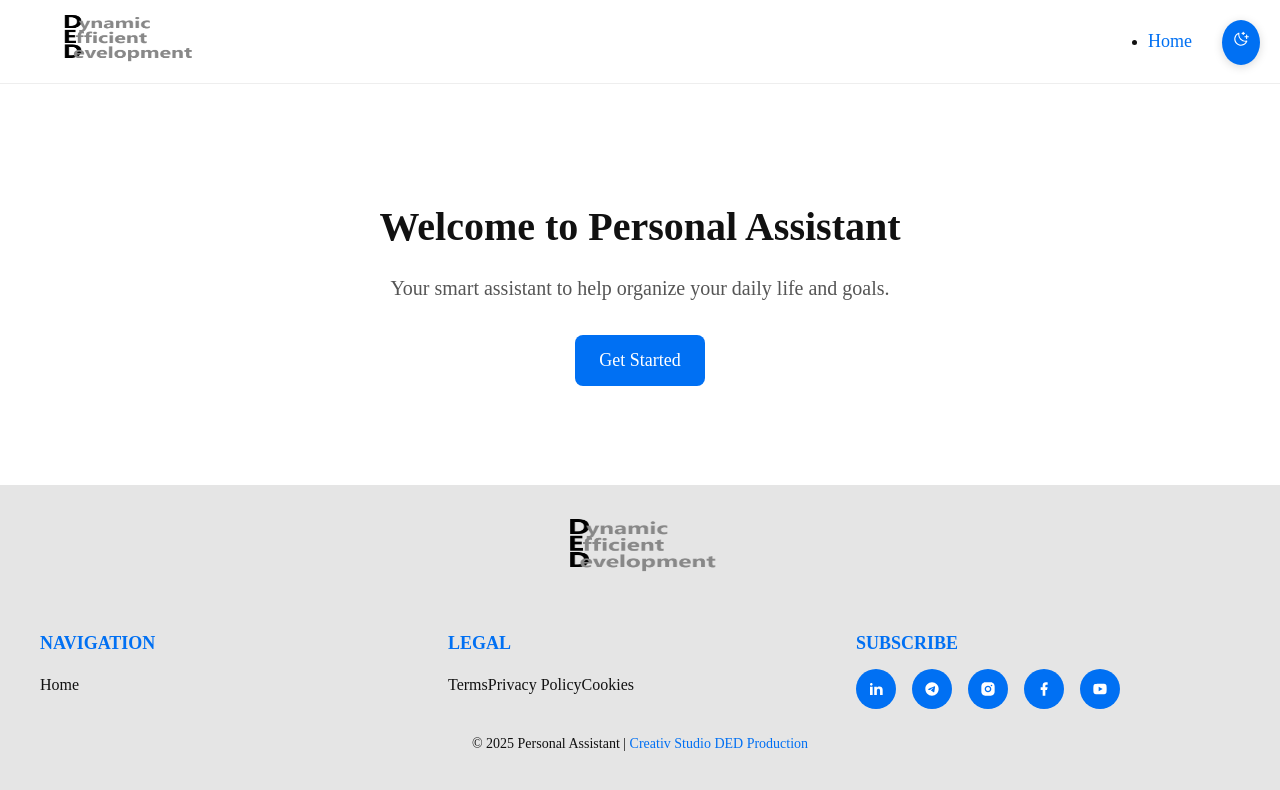
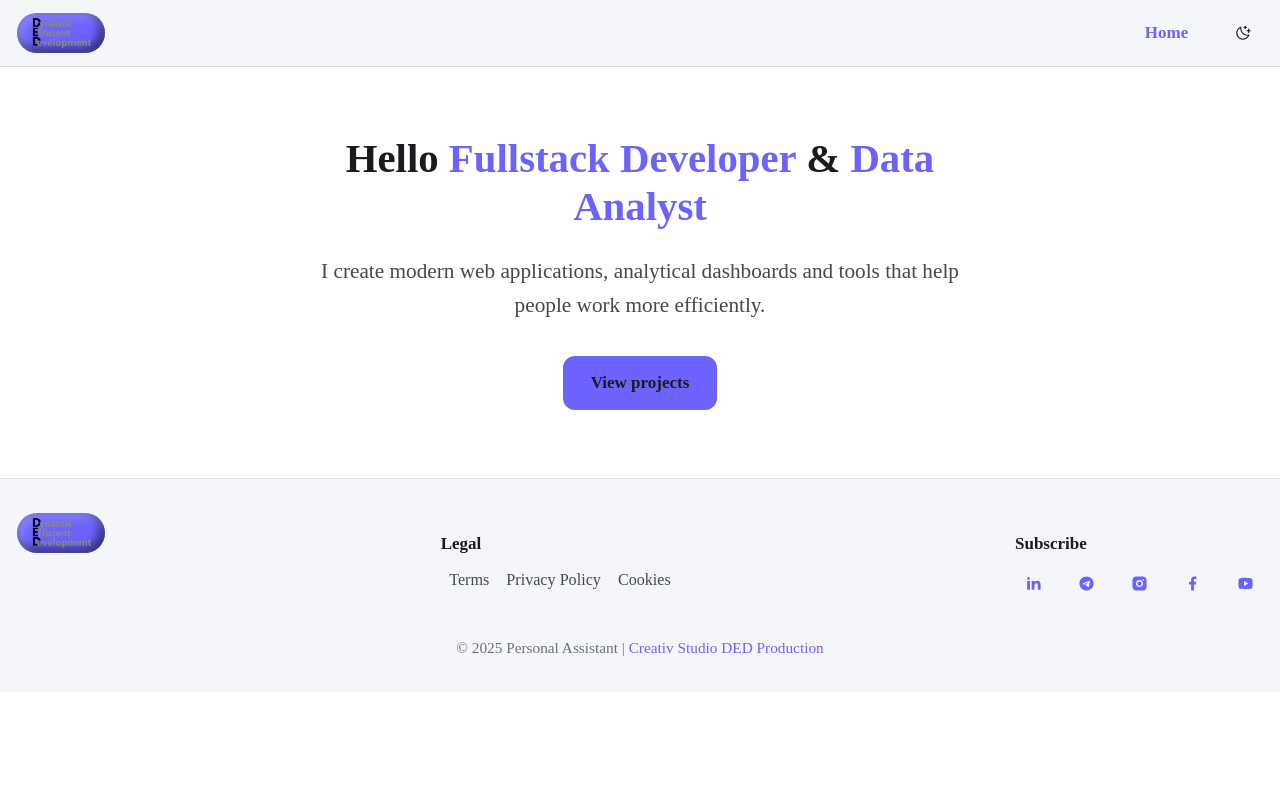
Before and after one commit to Ded-Goit/personal-assistant, a Next.js app: page / in a window 1280 px wide. Shown: the top 790 px of the page. Built offline with nearby package versions, Linux system fonts and the light colour scheme.

Commit message:
edit start files

```diff
--- a/src/Logo/Logo.module.css
+++ b/src/Logo/Logo.module.css
@@ -3,10 +3,16 @@
   align-items: center;
   justify-content: center;
 }
-/* #region my header*/
-.nav-logo:hover {
-  background-color: rgb(108, 140, 255);
-  border-radius: 8px;
-  box-shadow: inset #fff3 8px 8px 18px 5px,
-    inset hsla(0, 0%, 0%, 0.502) -8px -8px 18px 5px;
+
+.logoWrapper  {
+  padding: 4px 12px;
+  background-color:var(--color-accent);
+  border-radius: 100px;
+  box-shadow: inset #fff3 4px 4px 8px 2px,
+    inset hsla(0, 0%, 0%, 0.502) -4px -4px 8px 2px;
+
 }
+.logoWrapper:hover {
+  transform: translateY(-1px) scale(1.04);
+  box-shadow: 0px 2px 8px 0px var(--box-shadow);
+}
--- a/src/Logo/Logoded.tsx
+++ b/src/Logo/Logoded.tsx
@@ -4,7 +4,8 @@ import styles from "./Logo.module.css";
 
 export default function Logo({ width = 100, height = 50 }) {
   return (
-    <Link href="/" className={styles.logo}>
+    <div className={styles.logoWrapper}>
+          <Link href="/" className={styles.logo}>
       <Image
         src="/dedlogo.png"
         alt="DED Logo"
@@ -14,5 +15,7 @@ export default function Logo({ width = 100, height = 50 }) {
         className={styles.logoDefault}
       />
     </Link>
+        </div>
+
   );
 }
--- a/src/app/globals.css
+++ b/src/app/globals.css
@@ -1,106 +1,155 @@
-@import 'modern-normalize/modern-normalize.css';
+@import "modern-normalize";
 
-/* === VARIABLES === */
+/* ========= CSS VARIABLES ========= */
 :root {
-  --color-bg: #ffffff;
-  --color-text: #111111;
-  --color-accent: #0070f3;
-  --color-border: #e5e5e5;
+  /* Layout */
+  --container-width: 92%;
+  --container-max: 1440px;
 
-  --font-base: var(--font-geist-sans), system-ui, -apple-system, 'Segoe UI', Roboto, sans-serif;
+  /* Font */
+  --font-family-base: var(--font-lato-google), system-ui, sans-serif;
+  --font-size-base: 16px;
+  --font-weight-regular: 400;
+  --font-weight-bold: 700;
+  --font-weight-black: 900;
+  --line-height-base: 1.6;
 
-  --space-xs: 4px;
-  --space-sm: 8px;
-  --space-md: 16px;
-  --space-lg: 24px;
-  --space-xl: 32px;
+  /* Radius & Shadow */
+  --radius: 12px;
+  --shadow-sm: 0 1px 3px rgba(0, 0, 0, 0.08);
+  --shadow-md: 0 4px 10px rgba(0, 0, 0, 0.1);
 
-  --bp-tablet: 768px;
-  --bp-desktop: 1440px;
+  /* Animation */
+  --transition-fast: 0.25s ease-in-out;
+  --transition-slow: 0.4s ease;
+
+  /* Default (light) colors */
+  --color-bg-primary: #ffffff;
+  --color-bg-secondary: #f5f6fa;
+  --color-bg-tertiary: #ededf1;
+  --color-text-primary: #1a1b1e;
+  --color-text-secondary: #46484f;
+  --color-text-tertiary: #6f7178;
+  --color-accent: #6c63ff;
+  --color-accent-hover: #4d47d5;
+  --color-border: rgba(0, 0, 0, 0.1);
+  --color-overlay: rgba(0, 0, 0, 0.05);
+  --box-shadow:  rgba(0, 0, 0, 0.7);
+  --color-social: #6ab1d7;
+
+  /* Selection */
+  --color-selection-text: #fff;
+  --color-selection-bg: #6c63ff;
+
+  color-scheme: light;
 }
 
-/* === THEMES === */
-body.light {
-  background-color: var(--color-bg);
-  color: var(--color-text);
+/* ========= THEME: DARK ========= */
+[data-theme="dark"] {
+  color-scheme: dark;
+
+  --color-bg-primary: #0b0c0f;
+  --color-bg-secondary: #16171b;
+  --color-bg-tertiary: #1f2126;
+  --color-text-primary: #f3f4f6;
+  --color-text-secondary: #b0b4c0;
+  --color-text-tertiary: #8a8f98;
+  --color-accent: #7b78ff;
+  --color-accent-hover: #a29dff;
+  --color-border: rgba(255, 255, 255, 0.1);
+  --color-overlay: rgba(255, 255, 255, 0.06);
+  --box-shadow:  rgba(255, 255, 255, 0.7);
+
+  --color-selection-text: #fff;
+  --color-selection-bg: color-mix(in lch, var(--color-accent), black 10%);
 }
 
-body.dark {
-  background-color: #0e0e0e;
-  color: #f1f1f1;
+/* ========= GLOBAL BASE ========= */
+html,
+body {
+  font-family: var(--font-family-base);
+  font-size: var(--font-size-base);
+  font-weight: var(--font-weight-regular);
+  line-height: var(--line-height-base);
+  background-color: var(--color-bg-primary);
+  color: var(--color-text-primary);
+  margin: 0;
+  padding: 0;
+  scroll-behavior: smooth;
+  transition: background-color var(--transition-slow), color var(--transition-slow);
 }
 
-/* === BASE STYLES === */
-html,
-body {
-  height: 100%;
-  margin: 0;
-  padding: 0;
-  font-family: var(--font-base);
-  line-height: 1.5;
-  -webkit-font-smoothing: antialiased;
-  text-rendering: optimizeLegibility;
-  transition: background-color 0.3s ease, color 0.3s ease;
+::selection {
+  background: var(--color-selection-bg);
+  color: var(--color-selection-text);
 }
 
-body {
-  display: flex;
-  flex-direction: column;
-  min-height: 100vh;
+/* Containers */
+.container {
+  width: var(--container-width);
+  max-width: var(--container-max);
+  margin: 0 auto;
 }
 
-.layout {
-  display: flex;
-  flex-direction: column;
-  min-height: 100vh;
+/* Headings */
+h1, h2, h3, h4, h5 {
+  font-weight: var(--font-weight-bold);
+  margin: 0 0 0.5em;
+  line-height: 1.2;
 }
 
-.main {
-  flex: 1; /* тягне контент, щоб футер був внизу */
-}
-/* === FORM RESET === */
-button,
-input,
-textarea,
-select {
-  font: inherit;
-  color: inherit;
-  background: none;
-  border: none;
-  outline: none;
-}
-button {
-  cursor: pointer;
+/* Links */
+a {
+  color: var(--color-accent);
+  text-decoration: none;
+  transition: color var(--transition-fast);
 }
 
-/* === CONTAINER === */
-.container {
-  width: 100%;
-  max-width: 1440px;
-  margin-inline: auto;
-  padding-inline: var(--space-md);
+a:hover {
+  color: var(--color-accent-hover);
 }
 
-/* === UTILITIES === */
-.text-center {
-  text-align: center;
-}
-.mt-md {
-  margin-top: var(--space-md);
-}
-.mb-md {
-  margin-bottom: var(--space-md);
+/* Buttons */
+button {
+  font-family: inherit;
+  cursor: pointer;
+  border: none;
+  background: var(--color-accent);
+  color: #fff;
+  font-weight: var(--font-weight-bold);
+  border-radius: var(--radius);
+  padding: 0.6em 1.2em;
+  transition: background var(--transition-fast);
 }
 
-/* === MEDIA QUERIES (MOBILE FIRST) === */
-@media screen and (min-width: 768px) {
-  .container {
-    padding-inline: var(--space-lg);
+button:hover {
+  background: var(--color-accent-hover);
+}
+
+/* Images & layout */
+img {
+  display: block;
+  max-width: 100%;
+  height: auto;
+}
+
+/* ========= MEDIA QUERIES ========= */
+@media (min-width: 768px) {
+  :root {
+    --font-size-base: 17px;
+  }
+
+  h1 {
+    font-size: 2rem;
   }
 }
 
-@media screen and (min-width: 1440px) {
-  .container {
-    max-width: 1200px;
+@media (min-width: 1440px) {
+  :root {
+    --font-size-base: 18px;
+  }
+
+  h1 {
+    font-size: 2.5rem;
   }
 }
--- a/src/app/layout.tsx
+++ b/src/app/layout.tsx
@@ -1,18 +1,15 @@
 import type { Metadata } from "next";
-import { Geist, Geist_Mono } from "next/font/google";
+import { Lato } from "next/font/google";
 import "./globals.css";
 import TanStackProvider from "@/components/TanStackProvider/TanStackProvider";
 import Header from "@/components/Header/Header";
 import Footer from "@/components/Footer/Footer";
 
-const geistSans = Geist({
-  variable: "--font-geist-sans",
-  subsets: ["latin"],
-});
-
-const geistMono = Geist_Mono({
-  variable: "--font-geist-mono",
-  subsets: ["latin"],
+const latoGoogle = Lato({
+  subsets: ['latin'],
+  weight: ['400', '700', '900'],
+  variable: '--font-lato-google',
+  display: 'swap',
 });
 
 export const metadata: Metadata = {
@@ -33,7 +30,7 @@ export default function RootLayout({
 }: Readonly<{ children: React.ReactNode }>) {
   return (
     <html lang="en">
-      <body className={`${geistSans.variable} ${geistMono.variable}`}>
+      <body className={`${latoGoogle.variable}`}>
         <TanStackProvider>
           <div className="layout">
             <Header />
--- a/src/app/page.module.css
+++ b/src/app/page.module.css
@@ -1,68 +1,68 @@
-.home {
-  padding: 80px 16px;
+.hero {
+  padding: 4rem 1rem;
+  background: var(--color-bg-primary);
+  color: var(--color-text-primary);
   text-align: center;
+  transition: background var(--transition-fast);
 }
 
-.container {
-  max-width: 1200px;
+.content {
+  max-width: 680px;
   margin: 0 auto;
 }
 
 .title {
-  font-size: 32px;
-  font-weight: 700;
-  margin-bottom: 16px;
-  color: #111;
+  font-size: 1.8rem;
+  font-weight: var(--font-weight-black);
+  line-height: 1.2;
+  margin-bottom: 1rem;
+}
+
+.highlight {
+  color: var(--color-accent);
 }
 
 .subtitle {
-  font-size: 18px;
-  color: #555;
-  max-width: 600px;
-  margin: 0 auto 32px;
+  color: var(--color-text-secondary);
+  font-size: 1.1rem;
+  margin-bottom: 2rem;
 }
 
 .cta {
-  padding: 12px 24px;
-  font-size: 16px;
-  font-weight: 500;
-  color: #fff;
-  background-color: #0070f3;
-  border: none;
-  border-radius: 8px;
-  cursor: pointer;
-  transition: background 0.3s ease;
+  display: inline-block;
+  padding: 0.8rem 1.6rem;
+  font-weight: var(--font-weight-bold);
+  color: var(--color-brand-text);
+  background: var(--color-accent);
+  border-radius: var(--radius);
+  transition: background var(--transition-fast), transform var(--transition-fast);
 }
 
 .cta:hover {
-  background-color: #0059c1;
+  color: var(--color-brand-text);
+  background: var(--color-accent-hover);
+  transform: translateY(-2px);
 }
 
-/* Breakpoints */
+/* Tablet */
 @media (min-width: 768px) {
   .title {
-    font-size: 40px;
+    font-size: 2.4rem;
   }
-
   .subtitle {
-    font-size: 20px;
-  }
-
-  .cta {
-    font-size: 18px;
+    font-size: 1.25rem;
   }
 }
 
+/* Desktop */
 @media (min-width: 1440px) {
-  .home {
-    padding: 120px 32px;
+  .hero {
+    padding: 6rem 0;
   }
-
   .title {
-    font-size: 48px;
+    font-size: 3rem;
   }
-
   .subtitle {
-    font-size: 22px;
+    font-size: 1.3rem;
   }
 }
--- a/src/app/page.tsx
+++ b/src/app/page.tsx
@@ -1,14 +1,19 @@
-import styles from "./page.module.css";
+import styles from './page.module.css';
 
 export default function HomePage() {
   return (
-    <section className={styles.home}>
-      <div className={styles.container}>
-        <h1 className={styles.title}>Welcome to Personal Assistant</h1>
+    <section className={`${styles.hero} container`}>
+      <div className={styles.content}>
+        <h1 className={styles.title}>
+          Hello <span className={styles.highlight}>Fullstack Developer</span> &{' '}
+          <span className={styles.highlight}>Data Analyst</span>
+        </h1>
         <p className={styles.subtitle}>
-          Your smart assistant to help organize your daily life and goals.
+          I create modern web applications, analytical dashboards and tools that help people work more efficiently.
         </p>
-        <button className={styles.cta}>Get Started</button>
+        <a href="#projects" className={styles.cta}>
+View projects
+        </a>
       </div>
     </section>
   );
--- a/src/components/Footer/Footer.module.css
+++ b/src/components/Footer/Footer.module.css
@@ -1,145 +1,128 @@
 .footer {
-  padding: var(--space-xl) var(--space-md);
-  background-color: var(--color-border);
-  color: var(--color-text);
-  transition: background-color 0.3s ease, color 0.3s ease;
+  background: var(--color-bg-secondary);
+  border-top: 1px solid var(--color-border);
+  backdrop-filter: blur(10px) saturate(160%);
+  padding: 2rem 1rem 1rem;
+  transition: background var(--transition-fast);
+  text-align: center;
+  color: var(--color-text-secondary);
 }
 
-body.dark .footer {
-  background-color: #1a1a1a;
-  color: #f1f1f1;
+.container {
+  max-width: var(--container-max);
+  margin: 0 auto;
 }
 
-/* === Layout === */
-.container {
+.linksWrapper {
   display: flex;
   flex-direction: column;
   align-items: center;
-  gap: var(--space-xl);
-  max-width: 1200px;
-  margin-inline: auto;
+  gap: 2rem;
 }
 
-.logoWrapper {
-  display: flex;
-  justify-content: center;
-}
 
-/* === Links Section === */
-.linksWrapper {
-  display: grid;
-  grid-template-columns: 1fr;
-  gap: var(--space-lg);
-  width: 100%;
+/* Legal + Socials */
+.navigation {
   text-align: center;
 }
 
-.navigation {
-  display: flex;
-  flex-direction: column;
-  align-items: center;
-  gap: var(--space-sm);
+.subtitle {
+  font-weight: var(--font-weight-bold);
+  color: var(--color-text-primary);
+  margin-bottom: 0.5rem;
 }
 
-.subtitle {
-  font-size: 1rem;
-  font-weight: 600;
-  color: var(--color-accent);
-  text-transform: uppercase;
-  margin-bottom: var(--space-xs);
-}
-
-/* === Navigation Links === */
 .navlink {
-  display: inline-block;
-  color: var(--color-text);
-  text-decoration: none;
-  transition: color 0.2s ease;
-  margin: 4px 0;
+  color: var(--color-text-secondary);
+  font-size: 0.95rem;
+  margin: 0 0.5rem;
+  transition: color var(--transition-fast);
 }
 
 .navlink:hover {
   color: var(--color-accent);
 }
 
-/* === Social Buttons === */
 .socials {
   display: flex;
   justify-content: center;
-  gap: var(--space-md);
-  flex-wrap: wrap;
+  gap: 1rem;
 }
 
 .socialButton {
-  display: flex;
+  display: inline-flex;
   align-items: center;
   justify-content: center;
-  width: 40px;
-  height: 40px;
+  width: 36px;
+  height: 36px;
   border-radius: 50%;
-  background-color: var(--color-accent);
-  color: #fff;
-  transition: background-color 0.3s ease, transform 0.2s ease;
+  color: var(--color-accent);
+  position: relative;
+  overflow: hidden;
+  transition: color var(--transition-fast), transform var(--transition-fast);
+}
+.socialButton:before {
+  content: "";
+  background: linear-gradient(
+    90deg,
+    rgba(255, 255, 255, 0.1),
+    rgba(255, 255, 255, 0.5)
+  );
+  height: 50px;
+  width: 50px;
+  position: absolute;
+  top: -8px;
+  left: -75px;
+  transform: skewX(-45deg);
+}
+.socialButton:hover {
+  background: var(--color-social);
+  color: var(--color-selection-text);
+  transform: translateY(-4px);
+  box-shadow: 0px 5px 10px 0px rgba(235, 235, 235, 0.7);
+}
+.socialButton:hover:before {
+  left: 150px;
+  transition: 0.5s ease-in-out;
 }
 
-.socialButton:hover {
-  background-color: #0055c9;
-  transform: scale(1.1);
-}
 
-/* === Bottom Text === */
 .text {
-  margin-top: var(--space-lg);
-  font-size: 0.875rem;
-  text-align: center;
+  font-size: 0.9rem;
+  color: var(--color-text-tertiary);
+  margin-top: 2rem;
 }
 
 .link {
   color: var(--color-accent);
   text-decoration: none;
-  font-weight: 500;
 }
 
 .link:hover {
   text-decoration: underline;
 }
 
-/* === Responsive === */
-
-/* Tablet ≥768px */
-@media screen and (min-width: 768px) {
+/* Tablet */
+@media (min-width: 768px) {
   .linksWrapper {
-    grid-template-columns: repeat(3, 1fr);
+    flex-direction: row;
+    justify-content: space-between;
+    align-items: flex-start;
     text-align: left;
   }
 
   .navigation {
-    align-items: flex-start;
-  }
-
-  .subtitle {
-    font-size: 1.125rem;
+    text-align: left;
   }
 }
 
-/* Desktop ≥1440px */
-@media screen and (min-width: 1440px) {
+/* Desktop */
+@media (min-width: 1440px) {
   .footer {
-    padding: var(--space-xl) var(--space-xl);
-  }
-
-  .container {
-    flex-direction: column;
-    gap: var(--space-xl);
-  }
-
-  .text {
-    margin-top: var(--space-xl);
-    font-size: 0.95rem;
+    padding: 3rem 2rem 1.5rem;
   }
 
   .socialButton {
-    width: 44px;
-    height: 44px;
+    font-size: 1.6rem;
   }
 }
--- a/src/components/Footer/Footer.tsx
+++ b/src/components/Footer/Footer.tsx
@@ -1,9 +1,8 @@
 'use client';
 
 import Link from 'next/link';
-import { usePathname } from 'next/navigation';
 import styles from './Footer.module.css';
-import { navLinks, subscribe } from '@/constant/constant';
+import { subscribe } from '@/constant/constant';
 import {
   RiLinkedinFill,
   RiTelegramFill,
@@ -14,34 +13,16 @@ import {
 import Logo from '@/Logo/Logoded';
 
 export default function Footer() {
-  const pathname = usePathname();
 
   return (
     <footer className={styles.footer}>
       <div className={styles.container}>
-        {/* Логотип */}
-        <div className={styles.logoWrapper}>
-          <Logo width={160} height={56} />
-        </div>
 
-        {/* Навігація та легал */}
+        {/* Logo and legal */}
         <div className={styles.linksWrapper}>
-          {/* Навігація */}
-          <div className={styles.navigation}>
-            <p className={styles.subtitle}>Navigation</p>
-            <nav>
-              {navLinks.map((link) => (
-                <Link
-                  key={link.href}
-                  href={link.href}
-                  aria-current={pathname === link.href ? 'page' : undefined}
-                  className={styles.navlink}
-                >
-                  {link.label}
-                </Link>
-              ))}
-            </nav>
-          </div>
+
+          {/* Logo */}
+          <Logo width={64} height={32} />
 
           {/* Legal */}
           <div className={styles.navigation}>
@@ -59,7 +40,7 @@ export default function Footer() {
             </nav>
           </div>
 
-          {/* Соцмережі */}
+          {/* Social networks */}
           <div className={styles.navigation}>
             <p className={styles.subtitle}>Subscribe</p>
             <div className={styles.socials}>
@@ -118,7 +99,7 @@ export default function Footer() {
         </div>
       </div>
 
-      {/* Підвал */}
+      {/* footer */}
       <p className={styles.text}>
         &copy; {new Date().getFullYear()} Personal Assistant |{' '}
         <Link
--- a/src/components/Header/Header.module.css
+++ b/src/components/Header/Header.module.css
@@ -1,102 +1,97 @@
 .header {
-  width: 100%;
-  background-color: var(--header-bg, #fff);
-  border-bottom: 1px solid #eee;
   position: sticky;
   top: 0;
   z-index: 1000;
-  transition: background-color 0.3s ease;
+  background: var(--header-bg, var(--color-bg-secondary));
+  border-bottom: 1px solid var(--color-border);
+  backdrop-filter: blur(12px) saturate(160%);
+  padding: 0.75rem 1rem;
+  transition: background var(--transition-fast), border-color var(--transition-fast);
 }
 
 .container {
-  max-width: 1200px;
-  margin: 0 auto;
-  padding: 12px 16px;
   display: flex;
   align-items: center;
   justify-content: space-between;
+  max-width: var(--container-max);
+  margin: 0 auto;
+  width: 100%;
 }
 
-/* ---------- Навігація ---------- */
+/* --------- Navigation --------- */
 .nav {
   display: none;
   flex-direction: column;
   align-items: center;
-  gap: 20px;
+  background: var(--color-bg-primary);
   position: absolute;
-  top: 64px;
+  top: 100%;
   left: 0;
   width: 100%;
-  background: var(--header-bg, #fff);
-  padding: 24px 0;
-  border-top: 1px solid #eee;
-  text-align: center;
-  transition: all 0.3s ease;
-}
-
-.navOpen {
-  display: flex;
+  padding: 1rem 0;
+  border-top: 1px solid var(--color-border);
 }
 
 .navList {
   display: flex;
   flex-direction: column;
-  gap: 16px;
+  gap: 1rem;
+  list-style: none;
+  margin: 0;
+  padding: 0;
 }
 
 .navLink {
-  font-size: 18px;
+  color: var(--color-text-secondary);
   font-weight: 500;
-  color: var(--text-color, #333);
   text-decoration: none;
-  transition: color 0.3s ease;
+  transition: color var(--transition-fast);
 }
 
 .navLink:hover {
-  color: var(--accent-color, #0070f3);
+  color: var(--color-accent);
 }
 
 .active {
-  color: var(--accent-color, #0070f3);
+  color: var(--color-accent);
+  font-weight: var(--font-weight-bold);
 }
 
-/* ---------- Кнопка меню ---------- */
 .menuButton {
   background: none;
   border: none;
+  color: var(--color-text-primary);
   cursor: pointer;
-  display: flex;
-  align-items: center;
-  justify-content: center;
-  color: var(--text-color, #333);
 }
 
-/* ---------- Theme Switcher ---------- */
+/* Theme switcher wrapper */
 .themeWrapper {
-  margin-top: 20px;
+  margin-top: 1rem;
+  display: flex;
+  justify-content: center;
 }
 
-/* ---------- Tablet ---------- */
+/* ------ Tablet ------ */
 @media (min-width: 768px) {
   .menuButton {
     display: none;
   }
 
   .nav {
-    position: static;
     display: flex;
     flex-direction: row;
     align-items: center;
-    justify-content: flex-end;
-    gap: 32px;
-    background: transparent;
+    background: none;
+    position: static;
+    width: auto;
+    padding: 0;
     border: none;
-    padding: 0;
+    gap: 2rem;
   }
 
   .navList {
     flex-direction: row;
-    gap: 32px;
+    gap: 1.5rem;
   }
 
   .themeWrapper {
@@ -104,13 +99,13 @@
   }
 }
 
-/* ---------- Desktop ---------- */
+/* -------- Desktop -------- */
 @media (min-width: 1440px) {
-  .container {
-    max-width: 1320px;
+  .header {
+    padding: 1rem 2rem;
   }
 
-  .navLink {
-    font-size: 18px;
+  .navList {
+    gap: 2.5rem;
   }
 }
--- a/src/components/Header/Header.tsx
+++ b/src/components/Header/Header.tsx
@@ -18,9 +18,9 @@ export default function Header() {
   return (
     <header className={styles.header}>
       <div className={styles.container}>
-        <Logo width={140} height={50} />
+        <Logo width={64} height={32} />
 
-        {/* Кнопка меню для мобільних */}
+        {/* Menu button for mobile */}
         <button
           className={styles.menuButton}
           onClick={toggleMenu}
@@ -29,7 +29,7 @@ export default function Header() {
           {menuOpen ? <HiX size={28} /> : <HiMenu size={28} />}
         </button>
 
-        {/* Навігація + перемикач теми */}
+        {/* Navigation + theme switcher */}
         <nav
           className={`${styles.nav} ${menuOpen ? styles.navOpen : ""}`}
           onClick={() => setMenuOpen(false)}
--- a/src/components/ThemeSwitcher/ThemeSwitcher.module.css
+++ b/src/components/ThemeSwitcher/ThemeSwitcher.module.css
@@ -1,17 +1,53 @@
 .switcher {
-  position: fixed;
-  top: 20px;
-  right: 20px;
-  padding: 10px;
-  border-radius: 50%;
-  background-color: var(--color-accent);
-  color: #fff;
-  box-shadow: 0 2px 10px rgba(0, 0, 0, 0.15);
-  transition: background-color 0.3s ease, transform 0.2s ease;
-  z-index: 9999;
+  position: relative;
+  width: 24px;
+  height: 24px;
+  border: 1px solid var(--switch-border);
+  border-radius: 100px;
+  background: var(--switch-bg);
+  color: var(--switch-icon);
+  display: flex;
+  align-items: center;
+  justify-content: center;
+  cursor: pointer;
+  transition:
+    background 0.3s ease,
+    color 0.3s ease,
+    border-color 0.3s ease,
+    transform 0.2s ease,
+    box-shadow 0.3s ease;
+  box-shadow: 0 2px 6px var(--switch-shadow);
 }
 
 .switcher:hover {
-  background-color: #0055c9;
-  transform: scale(1.05);
+  transform: translateY(-1px) scale(1.04);
+  box-shadow: 0 4px 10px var(--switch-hover-shadow);
 }
+
+.switcher:active {
+  transform: scale(0.96);
+}
+
+
+/* ===== Icon ===== */
+.switcher :global(svg) {
+  width: 18px !important;
+  height: 18px !important;
+  flex-shrink: 0;
+  transition: transform 0.25s ease, color 0.3s ease;
+}
+
+@media (min-width: 768px) {
+  .switcher {
+    width: 32px;
+    height: 32px;
+  }
+}
+
+/* ===== Disable touch effects ===== */
+@media (hover: none) {
+  .switcher:hover {
+    transform: none;
+    box-shadow: 0 2px 6px var(--switch-shadow);
+  }
+}
--- a/src/components/ThemeSwitcher/ThemeSwitcher.tsx
+++ b/src/components/ThemeSwitcher/ThemeSwitcher.tsx
@@ -5,27 +5,36 @@ import styles from './ThemeSwitcher.module.css';
 import { PiMoonStars, PiSunHorizon } from 'react-icons/pi';
 
 export default function ThemeSwitcher() {
-  const [theme, setTheme] = useState<'light' | 'dark'>('light');
+  const [theme, setTheme] = useState<'light' | 'dark' | null>(null);
 
   useEffect(() => {
+    // SSR-safe initialization
+    if (typeof window === 'undefined') return;
+
     const stored = localStorage.getItem('theme') as 'light' | 'dark' | null;
     const prefersDark = window.matchMedia('(prefers-color-scheme: dark)').matches;
     const initial = stored || (prefersDark ? 'dark' : 'light');
-    document.body.classList.remove('light', 'dark');
-    document.body.classList.add(initial);
+
+    document.documentElement.setAttribute('data-theme', initial);
     setTheme(initial);
   }, []);
 
   const toggleTheme = () => {
+    if (!theme) return;
     const newTheme = theme === 'light' ? 'dark' : 'light';
-    document.body.classList.remove('light', 'dark');
-    document.body.classList.add(newTheme);
+    document.documentElement.setAttribute('data-theme', newTheme);
     localStorage.setItem('theme', newTheme);
     setTheme(newTheme);
   };
 
+  if (!theme) return null; // avoid blinking during SSR
+
   return (
-    <button className={styles.switcher} onClick={toggleTheme} aria-label="Toggle theme">
+    <button
+      className={styles.switcher}
+      onClick={toggleTheme}
+      aria-label="Toggle theme"
+    >
       {theme === 'light' ? <PiMoonStars size={18} /> : <PiSunHorizon size={18} />}
     </button>
   );
```
